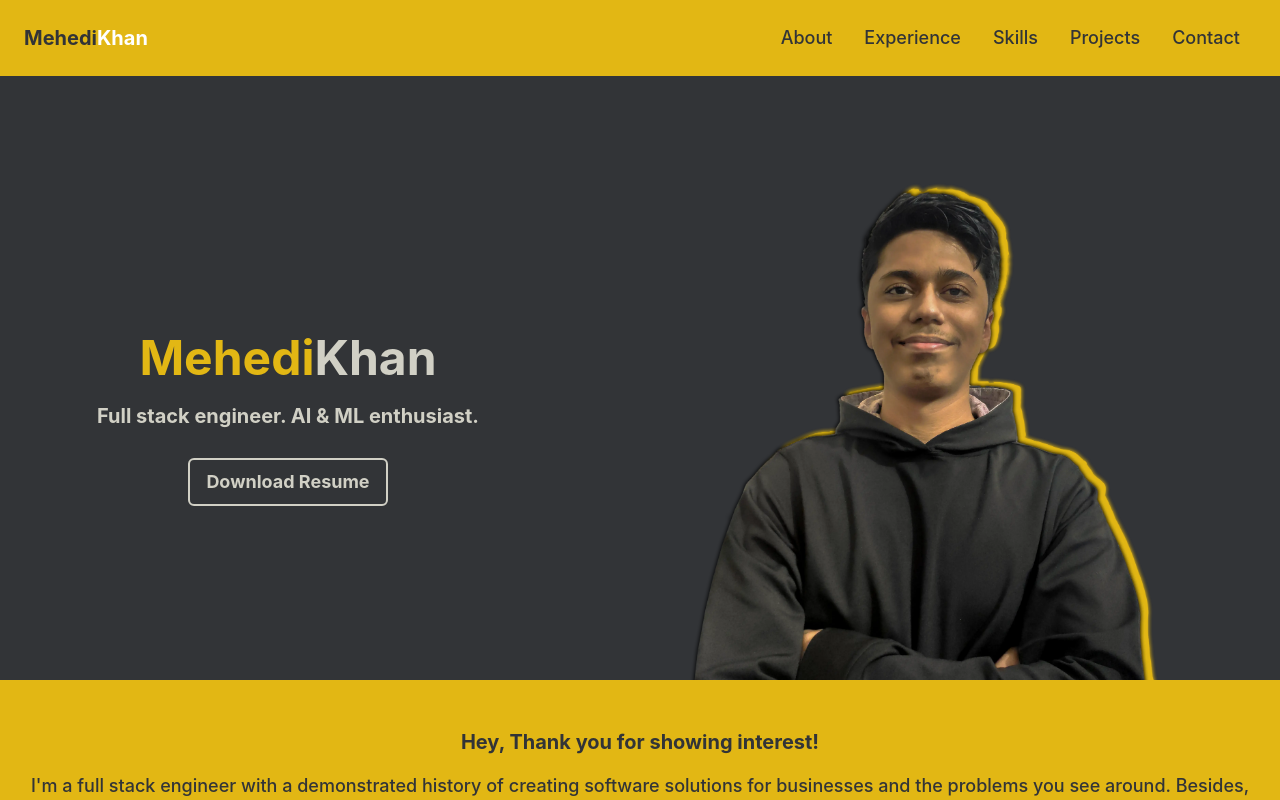
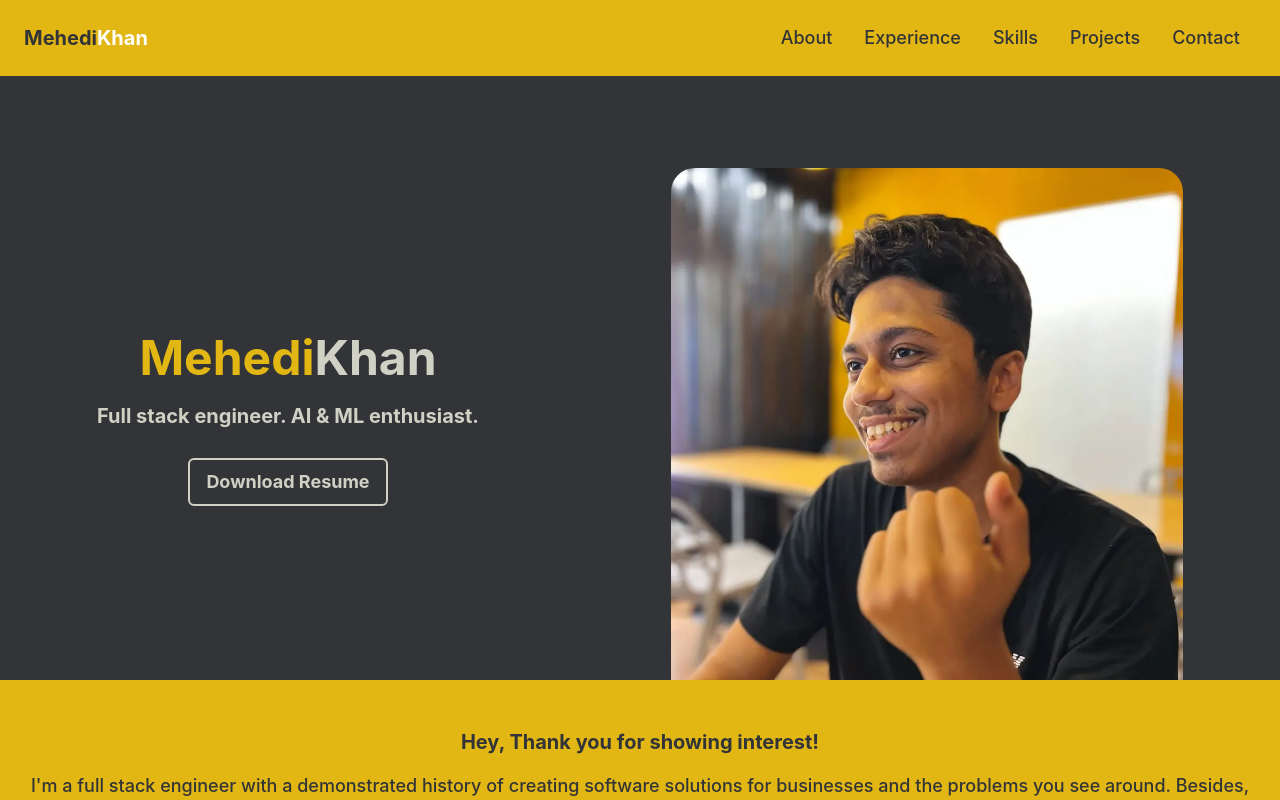
Before and after one commit to mehedikhan72/mehedikhan72.github.io, a React (Create React App) app: page / in a window 1280 px wide. Shown: the top 800 px of the page. Built offline with nearby package versions, Linux system fonts and the light colour scheme.

Commit message:
updated image

```diff
--- a/src/components/Hero.js
+++ b/src/components/Hero.js
@@ -1,7 +1,7 @@
 import React from 'react'
 
 export default function Hero() {
-    const image = 'static/me.webp'
+    const image = 'static/me2.webp'
     return (
         <div className='mx-2 mt-2 px-2 pt-16 md:mx-5 md:px-5 flex flex-wrap justify-center items-center'>
             <div className='flex justify-center flex-col items-center mx-5 md:mx-10 xl:mr-24 mt-5'>
@@ -13,7 +13,7 @@ export default function Hero() {
                 <a download="mehedikhan-resume" href="static/mehedikhan-resume-april-2024.pdf" className='my-btns-1'>Download Resume</a>
             </div>
             <div className='mx-5 md:mx-10 mt-5 xl:ml-24'>
-                <img className='w-76 h-76 md:w-[32rem] md:h-[32rem] object-cover w-' src={image} alt='Mehedi Khan' />
+                <img className='rounded-t-3xl w-76 h-76 md:w-[32rem] md:h-[32rem] object-cover w-' src={image} alt='Mehedi Khan' />
             </div>
         </div>
     )
```
Also changed, not shown: public/static/me2.webp (added), 31 other files (tests, documents, lock files or other folders).
